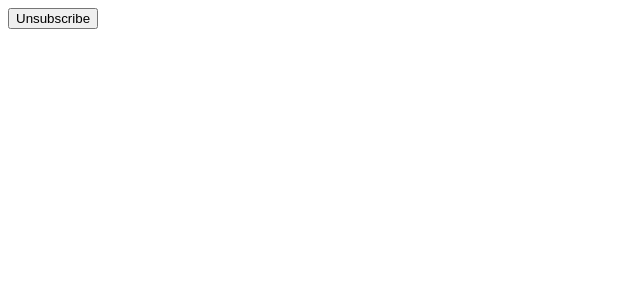
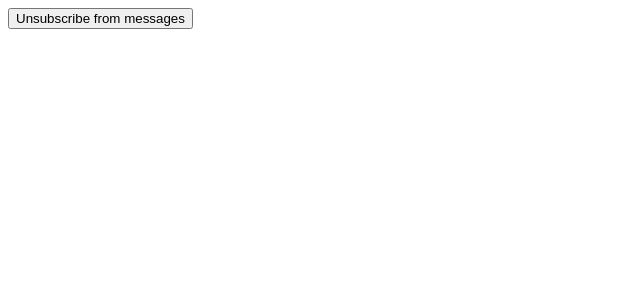
Before and after one commit to cassichan/message-app, an Angular app: page / in a window 1280 px wide. Shown: the top 300 px of the page, without its empty margins (0-640 px from the left). Built offline with nearby package versions, Linux system fonts and the light colour scheme.

Commit message:
update btn text

```diff
--- a/src/app/message-list/message-list.component.html
+++ b/src/app/message-list/message-list.component.html
@@ -1 +1 @@
-<button (click)="ngOnDestroy()">Unsubscribe</button>
+<button (click)="ngOnDestroy()">Unsubscribe from messages</button>
```
